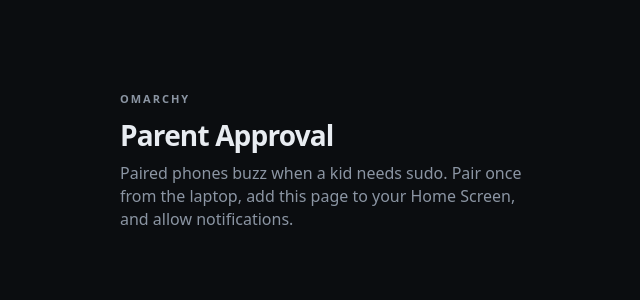
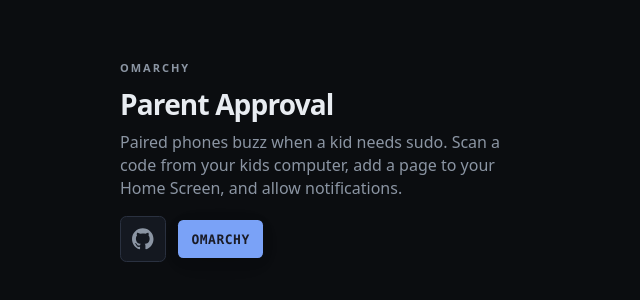
Before and after one commit to aphexddb/omarchy-parentapproval, a plain HTML site: page web/index.html in a window 1280 px wide. Shown: the part 220-520 px from the top of the page, without its empty margins (310-950 px from the left). Drawn offline with Linux system fonts and the light colour scheme.

Commit message:
Add GitHub and Omarchy links on the parentapprovals.com home page.

```diff
--- a/web/app.css
+++ b/web/app.css
@@ -36,6 +36,55 @@ body {
 }
 h1 { font-size: 28px; letter-spacing: -0.03em; margin: 0 0 8px; }
 .lead { color: var(--muted); margin: 0 0 22px; line-height: 1.45; }
+.home-links {
+  display: flex;
+  align-items: center;
+  gap: 12px;
+  margin: -6px 0 22px;
+}
+.home-link {
+  display: inline-flex;
+  align-items: center;
+  justify-content: center;
+  text-decoration: none;
+  flex: 0 0 auto;
+}
+.home-link--github {
+  width: 2.9em;
+  height: 2.9em;
+  color: var(--muted);
+  border: 1px solid var(--line);
+  border-radius: 0.4em;
+  background: var(--card);
+}
+.home-link--github svg {
+  width: 1.35em;
+  height: 1.35em;
+}
+.home-link--github:hover {
+  color: var(--ink);
+  border-color: var(--ink);
+}
+.home-link--omarchy {
+  height: 2.9em;
+  padding: 0 1em;
+  background: #7aa2f7;
+  color: #1a1b26;
+  border-radius: 0.4em;
+  font-family: "JetBrains Mono", ui-monospace, Menlo, monospace;
+  font-weight: 700;
+  font-size: 13px;
+  letter-spacing: 0.04em;
+  text-transform: uppercase;
+  box-shadow:
+    0 1px 0 0 rgba(0, 0, 0, 0.1),
+    0 0.2em 1.2em -0.4em rgba(0, 0, 0, 0.2),
+    0 0.4em 2em -0.8em rgba(0, 0, 0, 0.3);
+  transition: background 0.15s cubic-bezier(0.33, 1, 0.68, 1);
+}
+.home-link--omarchy:hover {
+  background: #b4f9f8;
+}
 .card {
   background: var(--card);
   border: 1px solid var(--line);
--- a/web/index.html
+++ b/web/index.html
@@ -15,7 +15,13 @@
     <section id="home" class="hidden">
       <div class="eyebrow">Omarchy</div>
       <h1>Parent Approval</h1>
-      <p class="lead">Paired phones buzz when a kid needs sudo. Pair once from the laptop, add this page to your Home Screen, and allow notifications.</p>
+      <p class="lead">Paired phones buzz when a kid needs sudo. Scan a code from your kids computer, add a page to your Home Screen, and allow notifications.</p>
+      <nav class="home-links" aria-label="Project links">
+        <a class="home-link home-link--github" href="https://github.com/aphexddb/omarchy-parentapproval" target="_blank" rel="noopener noreferrer" aria-label="GitHub repository">
+          <svg viewBox="0 0 98 96" aria-hidden="true"><path fill="currentColor" fill-rule="evenodd" d="M48.854 0C21.839 0 0 22 0 49.217c0 21.756 13.993 40.172 33.405 46.69 2.427.49 3.316-1.06 3.316-2.362 0-1.141-.08-5.052-.08-9.127-13.59 2.934-16.42-5.867-16.42-5.867-2.184-5.704-5.42-7.17-5.42-7.17-4.448-3.015.324-3.015.324-3.015 4.934.326 7.523 5.052 7.523 5.052 4.367 7.496 11.404 5.378 14.235 4.074.404-3.178 1.699-5.378 3.074-6.6-10.839-1.141-22.243-5.378-22.243-24.283 0-5.378 1.94-9.778 5.014-13.2-.485-1.222-2.184-6.275.486-13.038 0 0 4.125-1.304 13.426 5.052a46.97 46.97 0 0 1 12.214-1.63c4.125 0 8.33.571 12.213 1.63 9.302-6.356 13.427-5.052 13.427-5.052 2.67 6.763.97 11.816.485 13.038 3.155 3.422 5.015 7.822 5.015 13.2 0 18.905-11.404 23.06-22.324 24.283 1.78 1.548 3.316 4.481 3.316 9.126 0 6.6-.08 11.897-.08 13.526 0 1.304.89 2.853 3.316 2.364 19.412-6.52 33.405-24.935 33.405-46.691C97.707 22 75.788 0 48.854 0z"/></svg>
+        </a>
+        <a class="home-link home-link--omarchy" href="https://omarchy.org" target="_blank" rel="noopener noreferrer">Omarchy</a>
+      </nav>
       <div id="home-paired" class="hidden">
         <div class="banner ok">This phone is a parent on <strong id="home-hosts"></strong>.</div>
         <div class="row"><button class="primary" id="home-notify-btn" type="button">Enable notifications</button></div>
```
